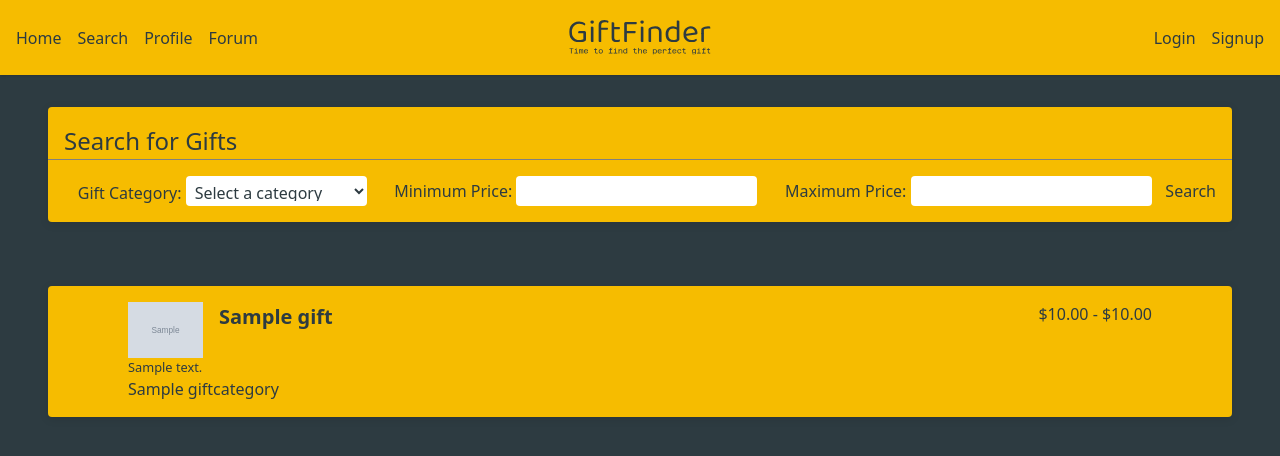
After one commit to carru93/GiftFinder, a Django app: page /gifts/search/ in a window 1280 px wide. The commit adds this page. Shown: the top 456 px of the page. Run offline with Django 5.2, Linux system fonts and the light colour scheme; tables that the repository leaves empty hold one stand-in row (values such as "Sample post"); grey boxes marked "Sample" are stand-in pictures; style sheets or scripts are compiled from the project's sources; some libraries are stand-ins or nearby versions.

Commit message:
feat: forum and search

```diff
--- a/forum/models.py
+++ b/forum/models.py
@@ -3,6 +3,7 @@ from django.db import models
 
 
 class Post(models.Model):
+    title = models.CharField(max_length=100)
     content = models.TextField()
     created_at = models.DateTimeField(auto_now_add=True)
     updated_at = models.DateTimeField(auto_now=True)
@@ -11,12 +12,15 @@ class Post(models.Model):
     )
 
     def __str__(self):
-        return str(self.content)[:30]
+        return str(self.title)
 
 
 class Category(models.Model):
     name = models.CharField(max_length=100, unique=True)
     description = models.TextField()
+
+    class Meta:
+        verbose_name_plural = "categories"
 
     def __str__(self):
         return str(self.name)
--- a/forum/urls.py
+++ b/forum/urls.py
@@ -1 +1,12 @@
-urlpatterns = []
+from django.urls import path
+
+from .views import CommentCreateView, ListPosts, PostCreateView, PostDetailView
+
+app_name = "forum"
+
+urlpatterns = [
+    path("", ListPosts.as_view(), name="list"),
+    path("new/", PostCreateView.as_view(), name="create"),
+    path("<int:pk>", PostDetailView.as_view(), name="post_detail"),
+    path("<int:post_id>/comments/new", CommentCreateView.as_view(), name="add_comment"),
+]
--- a/gift_finder/settings.py
+++ b/gift_finder/settings.py
@@ -63,6 +63,7 @@ TEMPLATES = [
         "DIRS": [
             BASE_DIR / "pages/templates/pages",
             BASE_DIR / "gifts/templates/gifts",
+            BASE_DIR / "forum/templates/forum",
         ],
         "APP_DIRS": True,
         "OPTIONS": {
--- a/gifts/forms.py
+++ b/gifts/forms.py
@@ -1,6 +1,6 @@
 from django import forms
 
-from .models import Gift
+from .models import Gift, GiftCategory
 
 
 class GiftForm(forms.ModelForm):
@@ -15,3 +15,26 @@ class GiftForm(forms.ModelForm):
             "image",
             "hobbies",
         ]
+
+
+class GiftSearchForm(forms.Form):
+    category = forms.ModelChoiceField(
+        queryset=GiftCategory.objects.all(),
+        required=False,
+        label="Gift Category",
+        empty_label="Select a category",
+    )
+    price_min = forms.DecimalField(
+        required=False,
+        label="Minimum Price",
+        min_value=0,
+        max_digits=10,
+        decimal_places=2,
+    )
+    price_max = forms.DecimalField(
+        required=False,
+        label="Maximum Price",
+        min_value=0,
+        max_digits=10,
+        decimal_places=2,
+    )
--- a/gifts/models.py
+++ b/gifts/models.py
@@ -40,5 +40,8 @@ class WishList(models.Model):
 class GiftCategory(models.Model):
     name = models.CharField(max_length=100)
 
+    class Meta:
+        verbose_name_plural = "gift categories"
+
     def __str__(self):
         return str(self.name)
--- /dev/null
+++ b/gifts/templates/gifts/search.html
@@ -0,0 +1,67 @@
+{% extends "base.html" %}
+{% block style %}
+    {{ block.super }}
+    input {
+    padding: 5px;
+    font-size: 16px;
+    border-radius: 0.25rem;
+    height: 30px;
+    color: var(--background-color);
+    }
+    input[type="text"]:focus, input[type="number"]:focus, textarea:focus, select:focus {
+    outline: none;
+    }
+    select {
+    font-size: 16px;
+    padding: 5px;
+    border-radius: 0.25rem;
+    background-color: #fff;
+    height: 30px;
+    color: var(--background-color);
+    }
+{% endblock style %}
+{% block content %}
+    <div class="flex justify-center flex-col w-full items-center px-12 ">
+        <div class="card w-full mt-8 mb-16">
+            <div class="card-title">Search for Gifts</div>
+            <form method="get" class="flex p-4 justify-between">
+                <div class="flex justify-around w-full">{{ form.as_p }}</div>
+                <button type="submit">Search</button>
+            </form>
+        </div>
+        <div class="gift-list">
+            {% for gift in gifts %}
+                <div class="gift-item">
+                    <div class="gift-item-header">
+                        <div class="flex gap-4">
+                            {% if gift.image %}
+                                <img src="{{ gift.image.url }}"
+                                     alt="{{ gift.name }}"
+                                     class="gift-item-image"
+                                     height="75"
+                                     width="75" />
+                            {% else %}
+                                <img src="https://via.placeholder.com/75"
+                                     alt="Default Image"
+                                     class="gift-item-image"
+                                     height="75"
+                                     width="75" />
+                            {% endif %}
+                            <div class="gift-item-title">{{ gift.name }}</div>
+                        </div>
+                        <div>${{ gift.priceMin }} - ${{ gift.priceMax }}</div>
+                    </div>
+                    <div class="gift-item-description">{{ gift.description }}</div>
+                    <div>
+                        {% for category in gift.giftCategories.all %}
+                            {{ category.name }}
+                            {% if not forloop.last %},{% endif %}
+                        {% endfor %}
+                    </div>
+                </div>
+            {% empty %}
+                <p>No gifts found matching your criteria.</p>
+            {% endfor %}
+        </div>
+    </div>
+{% endblock content %}
--- a/gifts/urls.py
+++ b/gifts/urls.py
@@ -1,10 +1,11 @@
 from django.urls import path
 
-from .views import GiftCreateView, ListGifts
+from .views import GiftCreateView, ListGifts, SearchGiftView
 
 app_name = "gifts"
 
 urlpatterns = [
     path("", ListGifts.as_view(), name="list"),
     path("new/", GiftCreateView.as_view(), name="create"),
+    path("search/", SearchGiftView.as_view(), name="search"),
 ]
--- a/gifts/views.py
+++ b/gifts/views.py
@@ -2,7 +2,7 @@ from django.contrib.auth.mixins import LoginRequiredMixin
 from django.urls import reverse_lazy
 from django.views.generic import CreateView, ListView
 
-from .forms import GiftForm
+from .forms import GiftForm, GiftSearchForm
 from .models import Gift
 
 
@@ -20,3 +20,32 @@ class GiftCreateView(LoginRequiredMixin, CreateView):
     def form_valid(self, form):
         form.instance.suggestedBy = self.request.user
         return super().form_valid(form)
+
+
+class SearchGiftView(ListView):
+    model = Gift
+    template_name = "gifts/search.html"
+    context_object_name = "gifts"
+
+    def get_queryset(self):
+        queryset = super().get_queryset()
+        form = GiftSearchForm(self.request.GET or None)
+
+        if form.is_valid():
+            category = form.cleaned_data.get("category")
+            price_min = form.cleaned_data.get("price_min")
+            price_max = form.cleaned_data.get("price_max")
+
+            if category:
+                queryset = queryset.filter(giftCategories=category)
+            if price_min is not None:
+                queryset = queryset.filter(priceMin__gte=price_min)
+            if price_max is not None:
+                queryset = queryset.filter(priceMax__lte=price_max)
+
+        return queryset
+
+    def get_context_data(self, **kwargs):
+        context = super().get_context_data(**kwargs)
+        context["form"] = GiftSearchForm(self.request.GET or None)
+        return context
--- a/pages/templates/partials/topbar.html
+++ b/pages/templates/partials/topbar.html
@@ -2,8 +2,9 @@
 <nav class="flex justify-between text-background bg-primary py-5 px-2 h-[75px] shadow">
     <div class="flex flex-1 items-center">
         <a href="{% url 'home' %}" class="px-2">Home</a>
+        <a href="{% url 'gifts:search' %}" class="px-2">Search</a>
         <a href="{% url 'users:profile' %}" class="px-2">Profile</a>
-        <a href="{% url 'gifts:list' %}" class="px-2">Forum</a>
+        <a href="{% url 'forum:list' %}" class="px-2">Forum</a>
     </div>
     <div class="flex flex-1 justify-center">
         <img src="{% static 'src/img/logo/negative-text-logo.svg' %}"
@@ -12,11 +13,6 @@
              height=""
              width="" />
     </div>
-    {% comment %}
-  <li><a href="{% url 'users:profile' %}">Profile</a></li>
-  <li><a href="{% url 'forum:thread_list' %}">Forum</a></li>
-  <li><a href="{% url 'hobbies:hobby_list' %}">Hobbies</a></li>
-    {% endcomment %}
     <div class="flex flex-1 justify-end items-center">
         {% if user.is_authenticated %}
             {% if user.is_superuser %}
--- a/static/src/components.css
+++ b/static/src/components.css
@@ -16,3 +16,43 @@
         padding-bottom: 0;
     }
 }
+
+.gift-list {
+    width: 100%;
+
+    & .gift-item-header {
+        display: flex;
+        justify-content: space-between;
+    }
+
+    & .gift-item {
+        margin-bottom: 5px;
+        padding: 1rem 5rem;
+        background-color: var(--primary-color);
+        color: var(--background-color);
+        border-radius: 0.25rem;
+        box-shadow: 0 2px 10px rgba(0, 0, 0, 0.1);
+
+        & .gift-item-title {
+            font-size: 1.25rem;
+            font-weight: bold;
+        }
+
+        & .gift-item-description {
+            font-size: 0.8rem;
+        }
+    }
+
+    & .gift-item:last-child {
+        margin-bottom: 0;
+    }
+}
+
+.yw-btn {
+    background-color: var(--primary-color);
+    color: var(--background-color);
+    padding: 0.5rem 1rem;
+    border-radius: 0.25rem;
+    box-shadow: 0 2px 10px rgba(0, 0, 0, 0.1);
+    border: 1px solid #000;
+}
```
Also changed, not shown: forum/admin.py (+6 -2 lines), forum/templates/forum/create.html (added, +32 -0 lines), forum/templates/forum/create_comment.html (added, +32 -0 lines), forum/templates/forum/list.html (added, +22 -0 lines), forum/templates/forum/post_detail.html (added, +20 -0 lines), forum/views.py (+52 -2 lines), pages/templates/pages/home.html (+12 -2 lines), forum/migrations/0003_alter_category_options_post_title.py (added), gifts/migrations/0004_alter_giftcategory_options.py (added).
